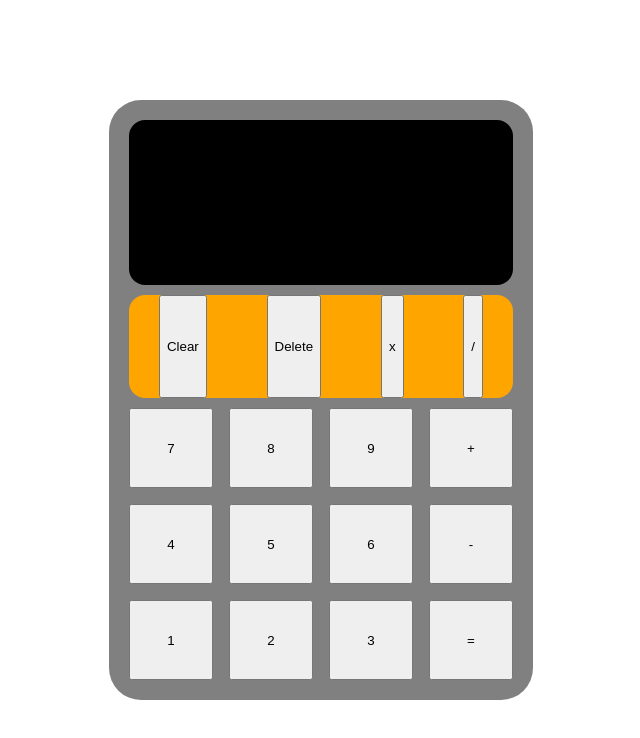
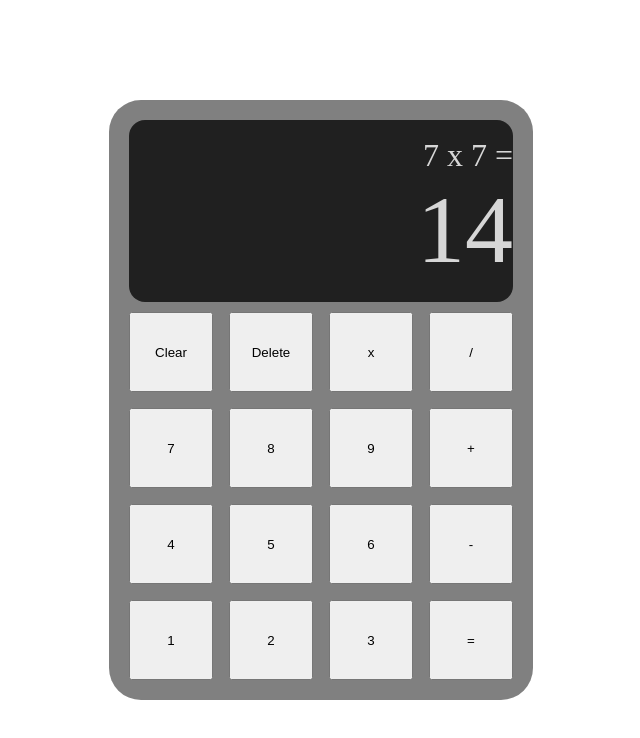
Before and after one commit to wiryawaneo/calculator, a plain HTML site: page index.html in a window 1280 px wide. Shown: the whole page, without its empty margins (319-959 px from the left). Drawn offline with Linux system fonts and the light colour scheme.

Commit message:
Display number, styled buttons

```diff
--- a/index.html
+++ b/index.html
@@ -9,14 +9,22 @@
   <body>
     <div id="container">
       <div id="calculator">
-        <div id="display" class="default"></div>
-        <div id="resettors" class="default">
+        <div id="display" class="default">
+          <div id="prevDisplay" class="displayFont">7 x 7 =</div>
+          <div id="currentDisplay" class="displayFont">14</div>
+        </div>
+        <!-- <div id="resettors" class="default">
           <button id="clear">Clear</button>
           <button id="delete">Delete</button>
           <button id="multiply">x</button>
           <button id="divide">/</button>
-        </div>
+        </div> -->
         <div id="inputs">
+          <button id="clear" class="number">Clear</button>
+          <button id="delete" class="number">Delete</button>
+          <button id="multiply" class="number">x</button>
+          <button id="divide" class="number">/</button>
+
           <button id="Seven" class="number">7</button>
           <button id="Eight" class="number">8</button>
           <button id="Nine" class="number">9</button>
--- a/styles.css
+++ b/styles.css
@@ -37,7 +37,23 @@ body {
 
 #display {
   flex-grow: 2;
-  background-color: black;
+  background-color: rgb(32, 32, 32);
+  display:flex;
+  flex-direction: column;
+  justify-content: center;
+}
+
+.displayFont {
+    color:rgb(214, 214, 214);
+    margin-left: auto;
+}
+
+#prevDisplay {
+font-size:2em;
+}
+
+#currentDisplay {
+    font-size:6rem;
 }
 
 #resettors {
@@ -45,7 +61,6 @@ body {
   justify-content: space-around;
   flex-direction: row;
   flex-grow: 1;
-  background-color: orange;
 }
 
 #inputs {
@@ -65,4 +80,5 @@ body {
       (((var(--flex-items) - 1) / var(--flex-items)) * var(--flex-gap))
   );
   height: 5rem;
+  cursor: pointer;
 }
```
